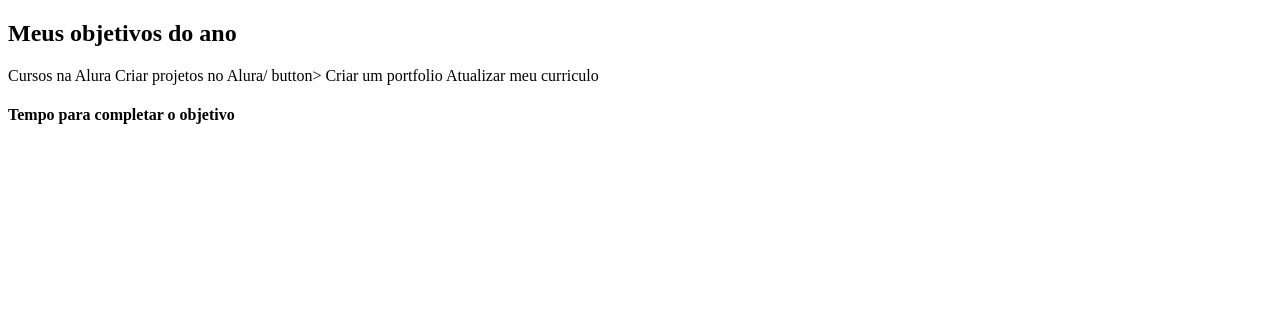
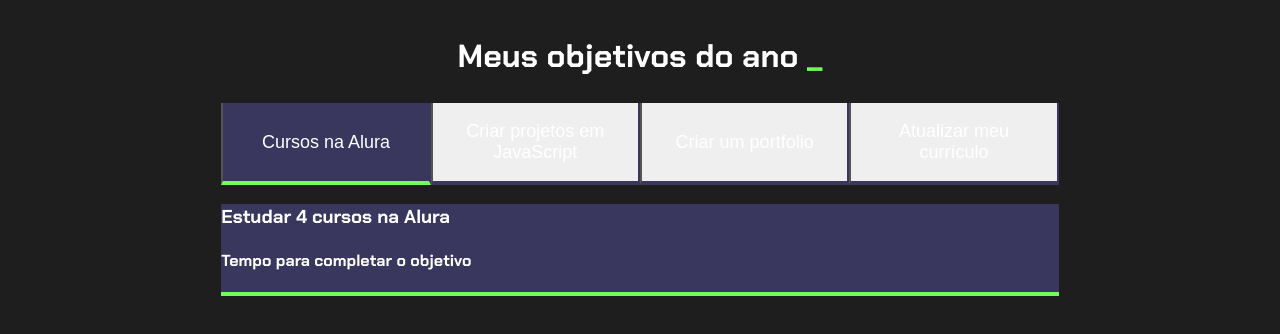
Before and after one commit to helodzoba/js-projeto-de-vida-, a plain HTML site: page index.html in a window 1280 px wide. Drawn offline with Linux system fonts and the light colour scheme.

Commit message:
modificaçoes

```diff
--- a/index.html
+++ b/index.html
@@ -3,35 +3,30 @@
 <head>
     <meta charset="UTF-8">
     <meta name="viewport" content="width=device-width, initial-scale=1.0">
-    <title>meus objetivos desse ano</title>
-    <link rel="stylesheet" href="style,css">
+    <title>Meus objetivos do ano</title>
+    <link rel="stylesheet" href="style.css">
 </head>
 <body>
     <section class="conteudo-principal">
-        <h2 class="titulo-principal">Meus objetivos do ano
-<span></span></h2>
+        <h2 class="titulo-principal">Meus objetivos do ano <span>_</span></h2>
         <div class="conteudo">
-<doniv class="botoes">
-     <butt class="botao ativo">Cursos na Alura</
-        button>
-        <butt class="botao">Criar projetos no Alura/
-            button>
-            <butt class="botao">Criar um portfolio</
-                button>
-                <butt class="botao ao">Atualizar meu curriculo</
-                    button>
+            <div class="botoes">
+                <button class="botao ativo">Cursos na Alura</button>
+                <button class="botao">Criar projetos em JavaScript</button>
+                <button class="botao">Criar um portfolio</button>
+                <button class="botao">Atualizar meu currículo</button>
             </div>
             <div class="abas-textos">
                 <div class="aba-conteudo ativo">
-    <h3 class="aba-conteudo-titulo-principal"Estudar 4 cursos na Alura></h3>
-    <h4 class="aba-conteudo-titulo-sucundario">Tempo para completar o objetivo</h4>
-    <div class="computador">
+                    <h3 class="aba-conteudo-titulo-principal">Estudar 4 cursos na Alura</h3>
+                    <h4 class="aba-conteudo-titulo-secundario">Tempo para completar o objetivo</h4>
+                    <div class="contador">
 
                     </div>
                 </div>
             </div>
-
         </div>
     </section>
+    <script src="main.js"></script>
 </body>
 </html>
```
Lines whose indentation alone changed are shown as unchanged.
